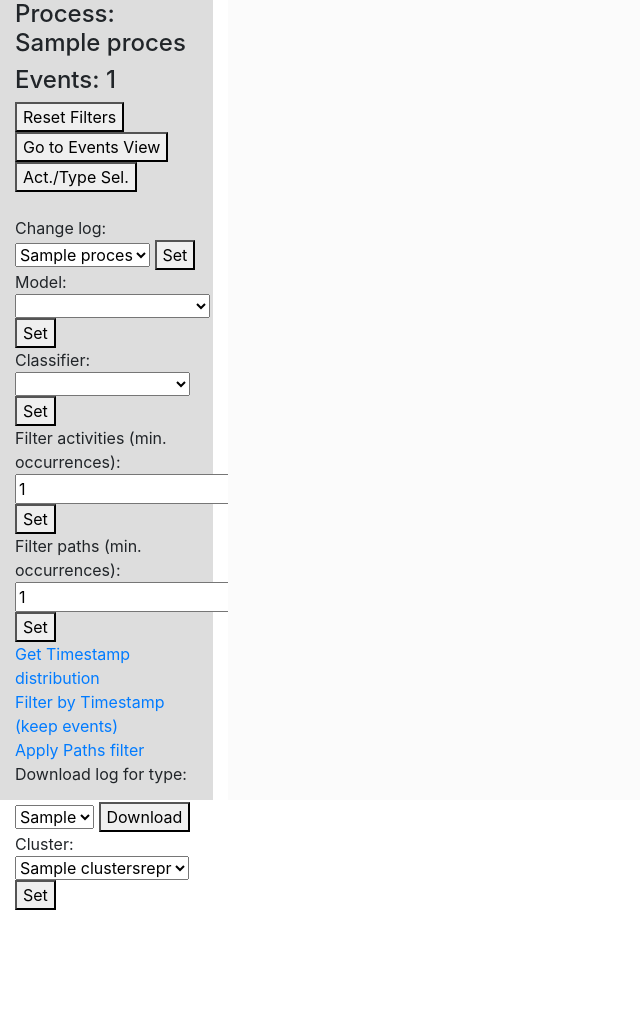
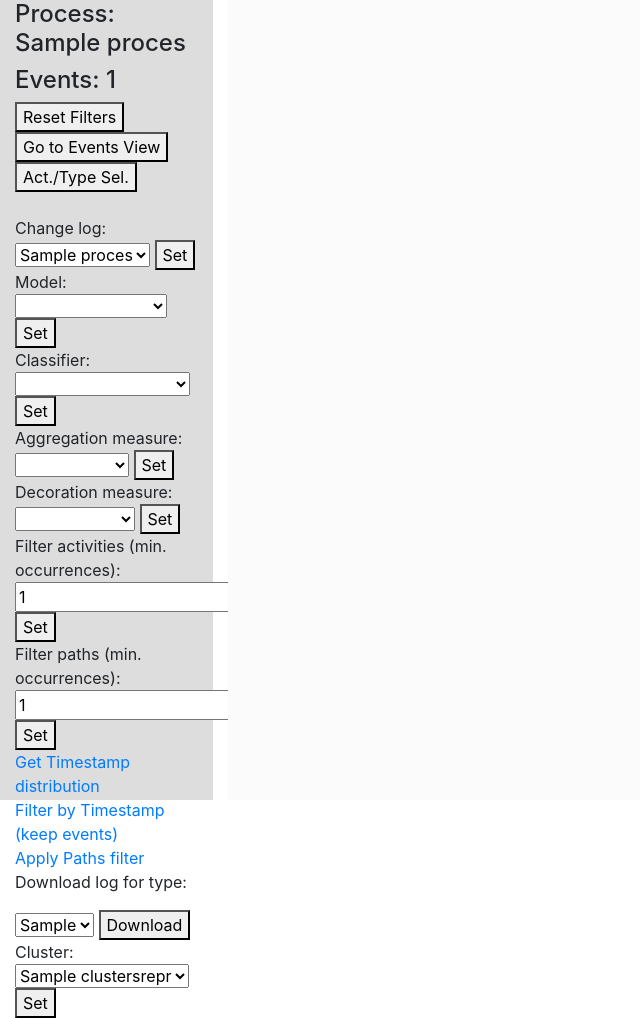
Before and after one commit to Javert899/pm4py-mdl, a Flask app: template templates/process_view.html in a window 1280 px wide. Shown: the whole page, without its empty margins (0-640 px from the left). Before the commit the page ends 910 px from the top, so only its background shows below. Run offline with Flask 2, Linux system fonts and the light colour scheme; the template is opened without the code that fills it: most values are stand-ins (such as "Sample title", 1, 10 or a date in 2020); parts of the project's set-up code (start-up, migrations or seed data) failed here and were passed over.

Commit message:
change to template

```diff
--- a/templates/process_view.html
+++ b/templates/process_view.html
@@ -29,8 +29,6 @@
           <div>
               Model:
               <select id="model_type" name="model_type">
-                  <option value="mvp_frequency">oc-DFG (frequency)</option>
-                  <option value="mvp_performance">oc-DFG (performance)</option>
                   <option value="process_tree">oc-PTree</option>
                   <option value="alpha_petri">oc-Net-Alpha</option>
                   <option value="inductive_petri">oc-Net-Inductive</option>
@@ -43,6 +41,23 @@
               <select id="classifier" name="classifier">
                   <option value="activity">Activity Classifier</option>
                   <option value="combined">Combined Classifier</option>
+              </select>
+              <button onclick="javascript:formCookie()">Set</button>
+          </div>
+          <div>
+              Aggregation measure:
+              <select id="aggregation_measure" name="aggregation_measure">
+                  <option value="events">Events</option>
+                  <option value="objects">Objects</option>
+                  <option value="eo">E+O Combo</option>
+              </select>
+              <button onclick="javascript:formCookie()">Set</button>
+          </div>
+          <div>
+              Decoration measure:
+              <select id="decoration_measure" name="decoration_measure">
+                  <option value="frequency">Frequency</option>
+                  <option value="performance">Performance</option>
               </select>
               <button onclick="javascript:formCookie()">Set</button>
           </div>
@@ -259,6 +274,8 @@
 
     function preliminary() {
         document.getElementById("classifier").value = "{{ Process.selected_classifier }}";
+        document.getElementById("aggregation_measure").value = "{{ Process.selected_aggregation_measure }}";
+        document.getElementById("decoration_measure").value = "{{ Process.selected_decoration_measure }}";
         document.getElementById("model_type").value = "{{ Process.selected_model_type }}";
         document.getElementById("min_acti_count").value = "{{ Process.selected_min_acti_count }}";
         document.getElementById("min_paths_count").value = "{{ Process.selected_min_edge_freq_count }}";
@@ -355,6 +372,12 @@
             else if (cookie_name == "classifier") {
                 setCookie(cookie_name, document.getElementById("classifier").value, 1);
             }
+            else if (cookie_name == "aggregation_measure") {
+                setCookie(cookie_name, document.getElementById("aggregation_measure").value, 1);
+            }
+            else if (cookie_name == "decoration_measure") {
+                setCookie(cookie_name, document.getElementById("decoration_measure").value, 1);
+            }
             i++;
         }
         window.location.reload();
```
